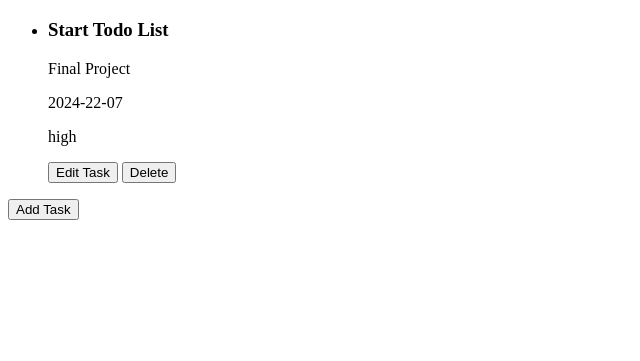
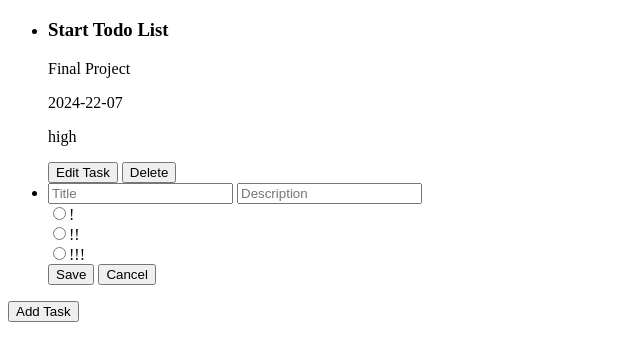
Before and after one commit to 0gzs/cs81-final-project, a plain HTML site: page index.html in a window 1280 px wide. Both pictures are taken after a click on the button "Add Task". Shown: the part 61-422 px from the top of the page, without its empty margins (0-640 px from the left). Drawn offline with Linux system fonts and the light colour scheme.

Commit message:
Add `addTask()` and `cancelTask()`: - addTask appends a form to the task list to create a new task - cancelTask closes the form and cancels the task creation

```diff
--- a/index.html
+++ b/index.html
@@ -13,7 +13,7 @@
 
         </ul>
 
-        <button>Add Task</button>
+        <button onClick="addTask()">Add Task</button>
     </main>
 </body>
 </html>
--- a/main.js
+++ b/main.js
@@ -19,7 +19,7 @@ document.addEventListener('DOMContentLoaded', () => {
                 <p>${task.dueDate}</p>
                 <p>${task.priority}</p>
                 <button>Edit Task</button>
-                <button onClick="alert('Hi')">Delete</delete>
+                <button onclick="alert('Hi')">Delete</delete>
             `
             taskList.appendChild(li)
         })
@@ -27,3 +27,28 @@ document.addEventListener('DOMContentLoaded', () => {
 
     renderTasks()
 })
+
+// Add task to populate form to then 'saveTask'
+function addTask() {
+    const taskList = document.getElementById('allTasks')
+    const taskForm = document.createElement('li')
+
+    taskForm.id = 'taskForm'
+    taskForm.innerHTML = `
+            <input type='text' placeholder="Title" />
+            <input type='text' placeholder='Description' />
+            <div><input id='priority-low' type='radio' name="priority" value="low" />!</div>
+            <div><input id='priority-medium' type='radio' name="priority" value="medium" />!!</div>
+            <div><input id='priority-high' type='radio' name="priority" value="high" />!!!</div>
+            <button onclick="alert('saveTask()')">Save</button>
+            <button onclick="cancelTask()">Cancel</button>
+        `
+
+    taskList.appendChild(taskForm)
+}
+
+function cancelTask() {
+    const taskForm = document.getElementById('taskForm')
+
+    if (taskForm) taskForm.remove()
+}
```
